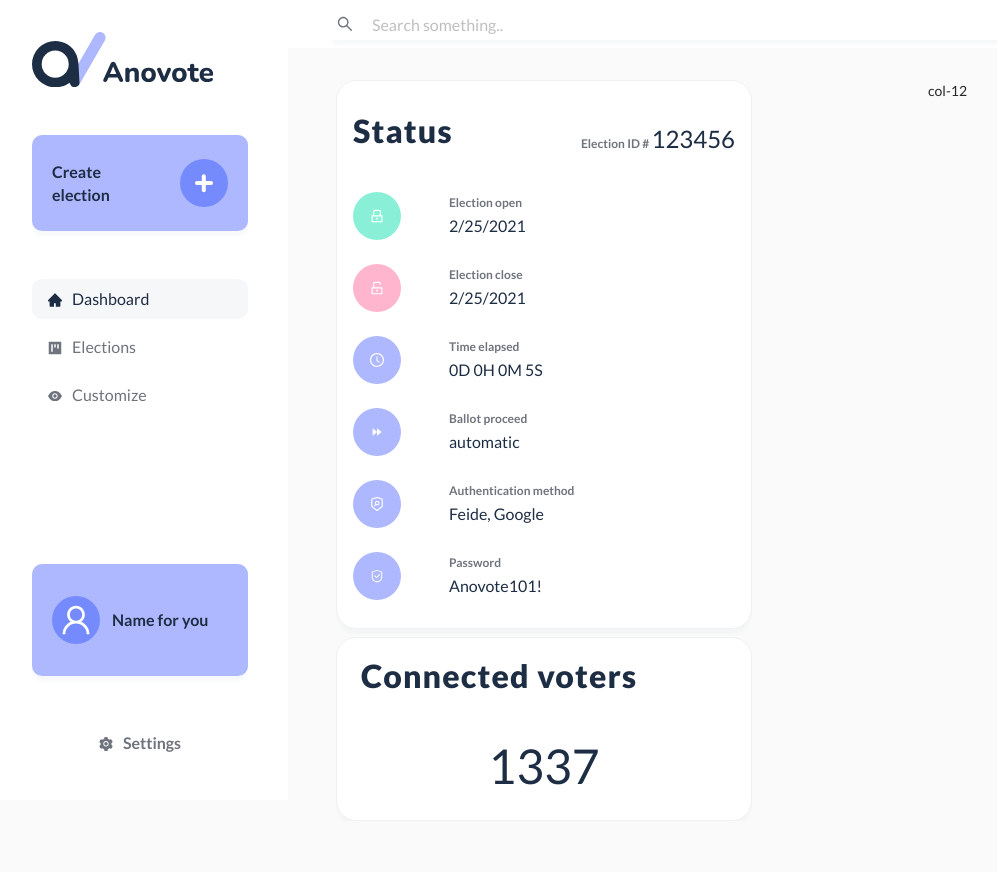
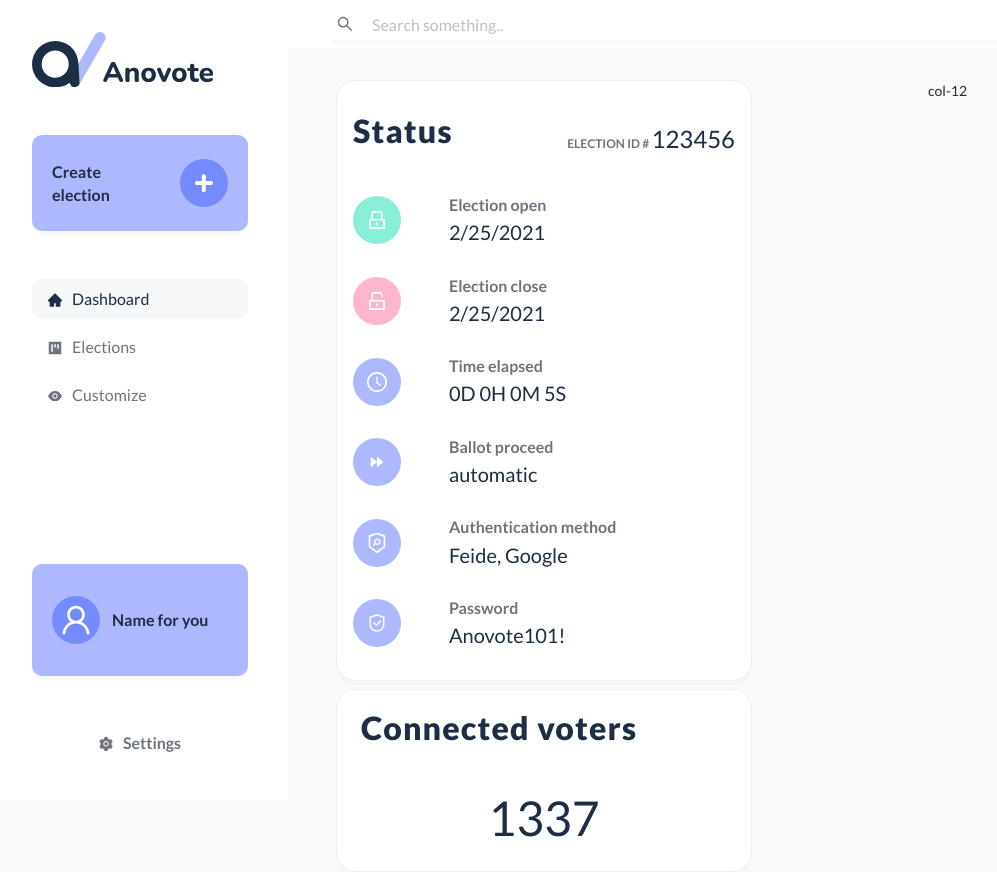
Before and after one commit to anovote/frontend, a React (Create React App) app: page /election/1 in a window 1280 px wide. Shown: the top 872 px of the page, without its empty margins (8-1005 px from the left). Before the commit the page ends 821 px from the top, so only its background shows below. Built offline with nearby package versions, Linux system fonts and the light colour scheme.

Commit message:
add some fixes

```diff
--- a/src/style/scss/anovote/components/_icons.scss
+++ b/src/style/scss/anovote/components/_icons.scss
@@ -44,6 +44,7 @@
 }
 
 .circle-center-content {
+    font-size: 1.25rem;
     width: 3rem;
     height: 3rem;
 }
--- /dev/null
+++ b/src/style/scss/anovote/components/election/_statusLeft.scss
@@ -0,0 +1,8 @@
+.labels-right {
+    .text-label {
+        font-size: 1rem;
+    }
+    .text {
+        font-size: 1.25rem;
+    }
+}
--- a/src/style/scss/main.scss
+++ b/src/style/scss/main.scss
@@ -27,6 +27,7 @@
 @import './anovote/components/election/header';
 @import './anovote/components/card';
 @import './anovote/components/switch';
+@import './anovote/components/election/statusLeft';
 
 // VIEWS
 @import './anovote/view/home';
--- a/src/views/election/election/StatusListItem.tsx
+++ b/src/views/election/election/StatusListItem.tsx
@@ -13,7 +13,7 @@ export default function statusListItem(statusItem: IStatusDetail): ReactNode {
             <div className="status-icon-spacer">
                 <span className={`${statusItem.colorClass} circle-center-content`}>{statusItem.icon}</span>
             </div>
-            <div className={'e'}>
+            <div className={'labels-right'}>
                 <div className={'text-label'}>{statusItem.title}</div>
                 <div className={'text'}>{statusItem.text}</div>
             </div>
--- a/src/views/election/election/index.tsx
+++ b/src/views/election/election/index.tsx
@@ -23,7 +23,7 @@ export default function ElectionView(): React.ReactElement {
         <div className="spread align-items-center">
             <Title level={2}>{t('common:Status')} </Title>
             <div className="">
-                <span className="text-label">{t('common:Election')} ID # </span>
+                <span className="text-label">{t('common:Election').toUpperCase()} ID # </span>
                 <span className="text-medium">123456</span>
             </div>
         </div>
```
